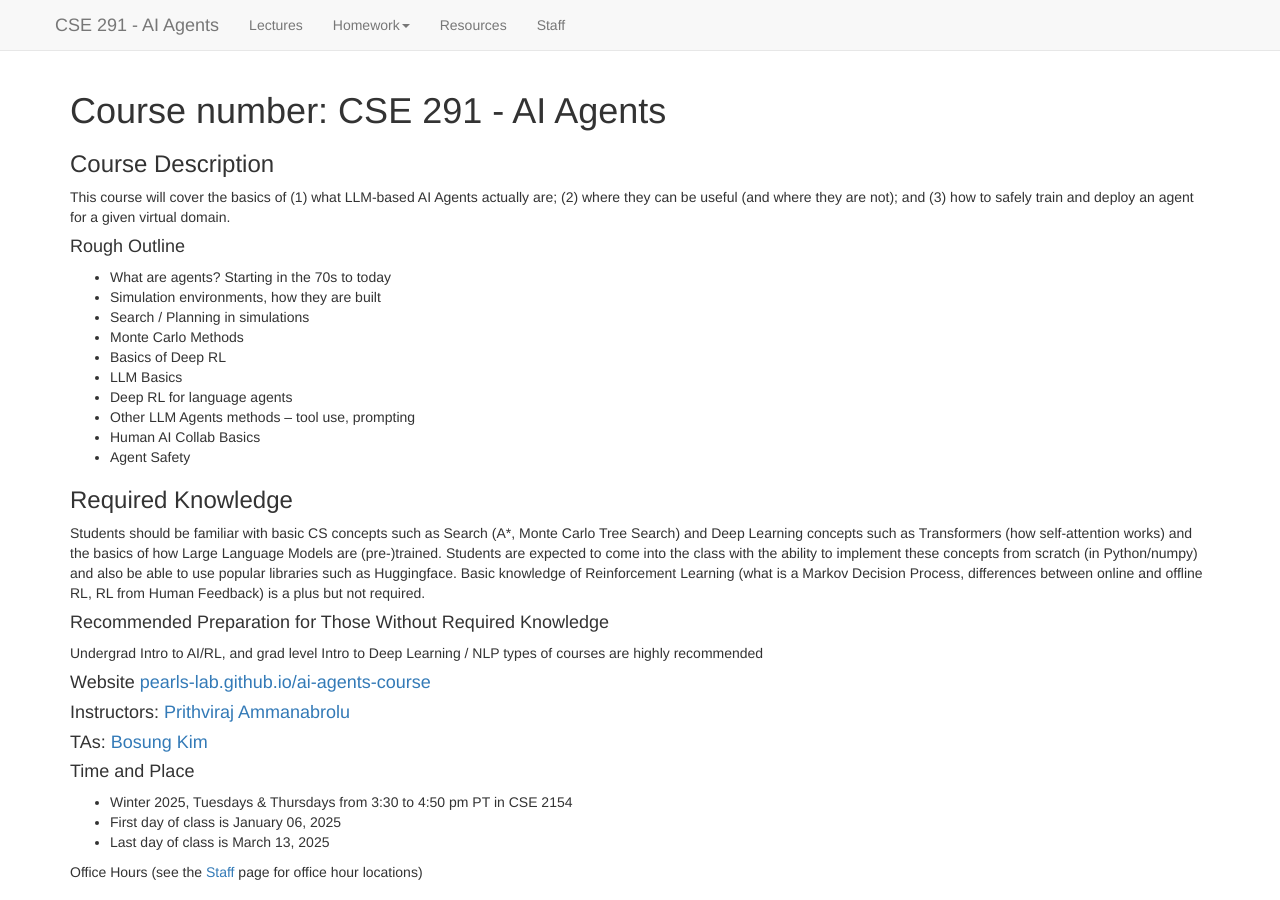
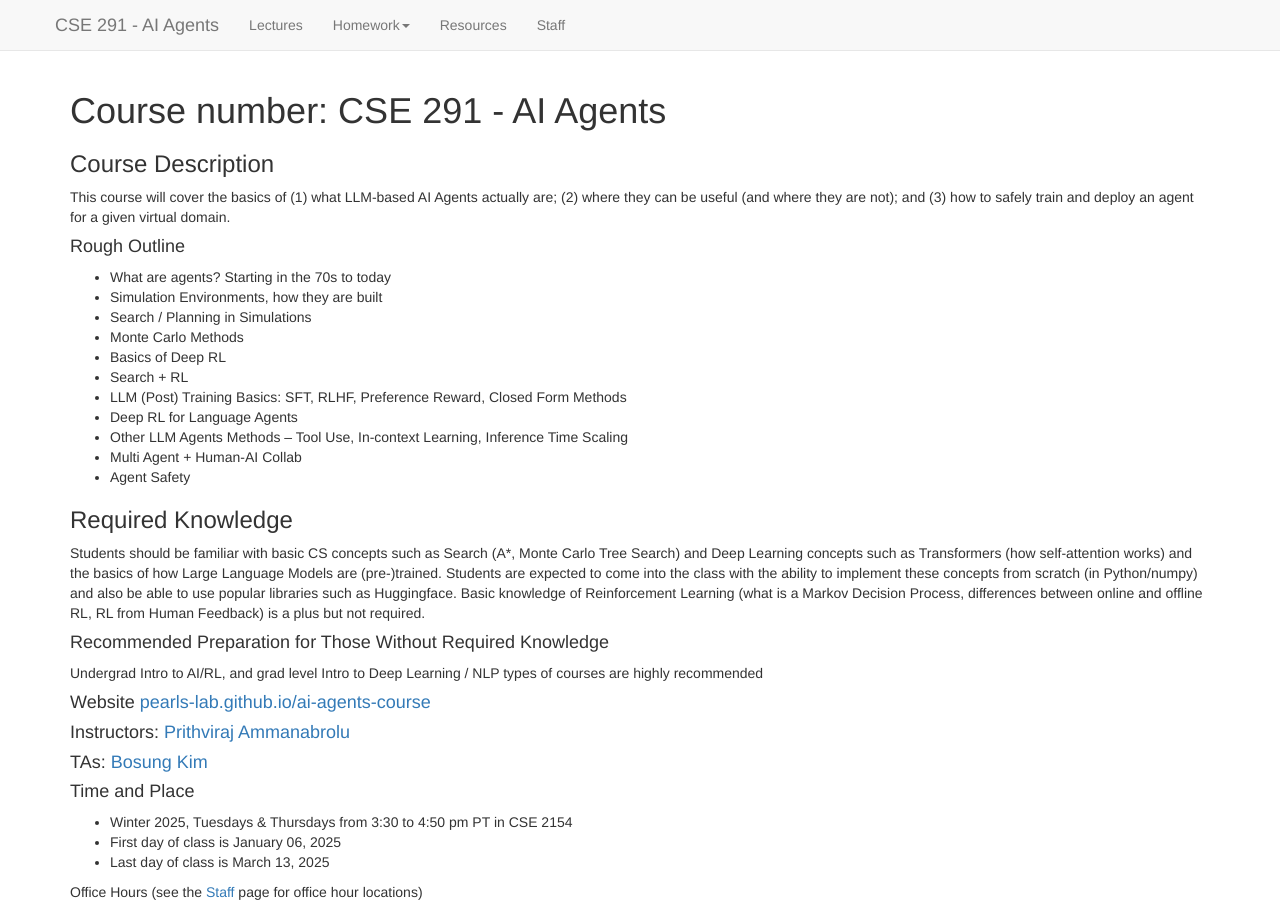
Before and after one commit to nossyd/ai-agents-course, a Jekyll site: the page built from index.md, in a window 1280 px wide and 900 px high. Built offline with Jekyll 4.4.1, drawn with Linux system fonts in a browser that asks for light colours; nearby versions of some CDN libraries; a script that is not in the unit is left out.

Commit message:
Update index.md

```diff
--- a/index.md
+++ b/index.md
@@ -63,14 +63,15 @@ This course will cover the basics of (1) what LLM-based AI Agents actually are;
 #### Rough Outline
 
 - What are agents? Starting in the 70s to today
-- Simulation environments, how they are built
-- Search / Planning in simulations
+- Simulation Environments, how they are built
+- Search / Planning in Simulations
 - Monte Carlo Methods
 - Basics of Deep RL
-- LLM Basics
-- Deep RL for language agents
-- Other LLM Agents methods – tool use, prompting
-- Human AI Collab Basics
+- Search + RL
+- LLM (Post) Training Basics: SFT, RLHF, Preference Reward, Closed Form Methods
+- Deep RL for Language Agents
+- Other LLM Agents Methods – Tool Use, In-context Learning, Inference Time Scaling
+- Multi Agent + Human-AI Collab
 - Agent Safety
 
 
```
